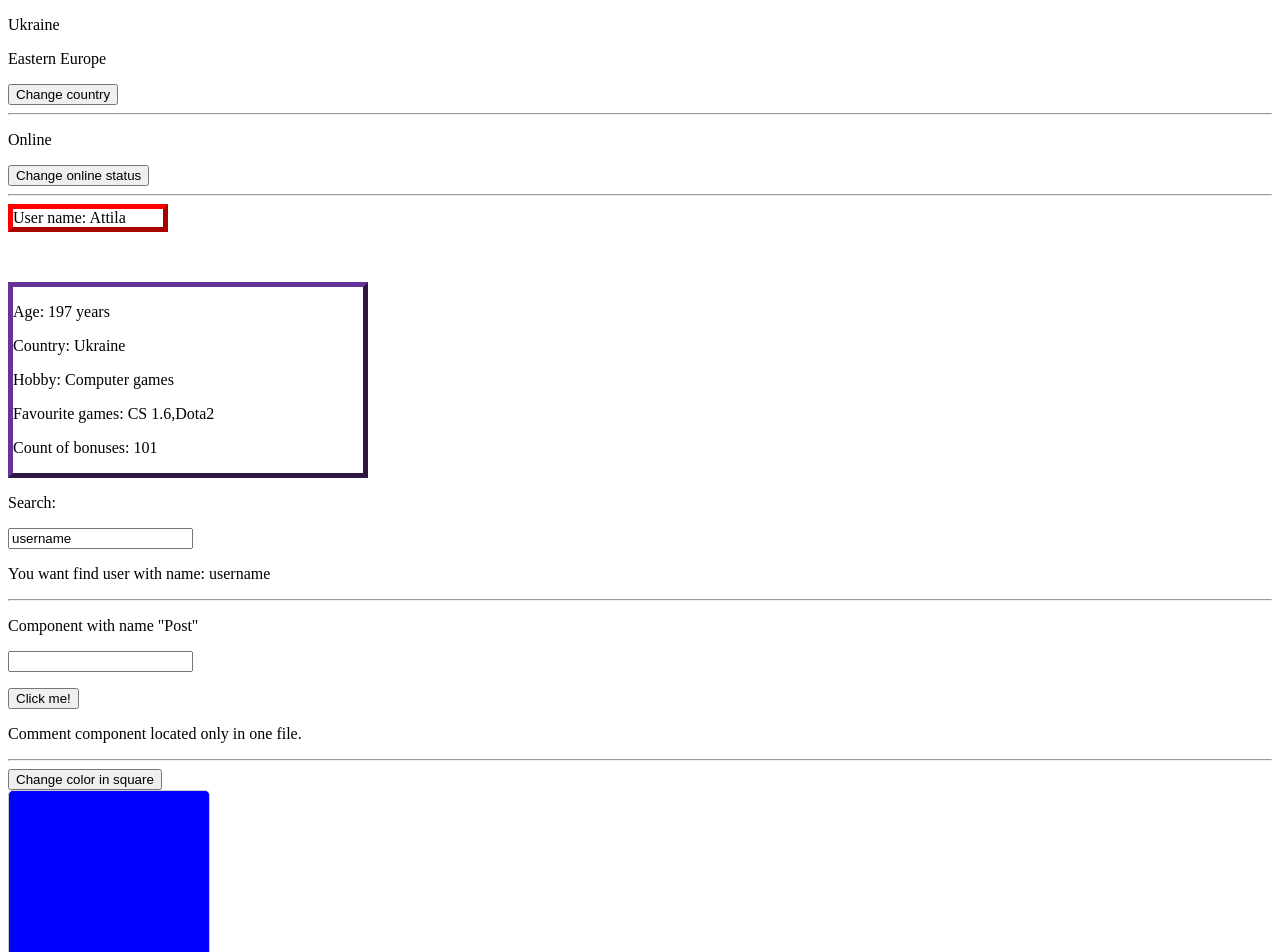
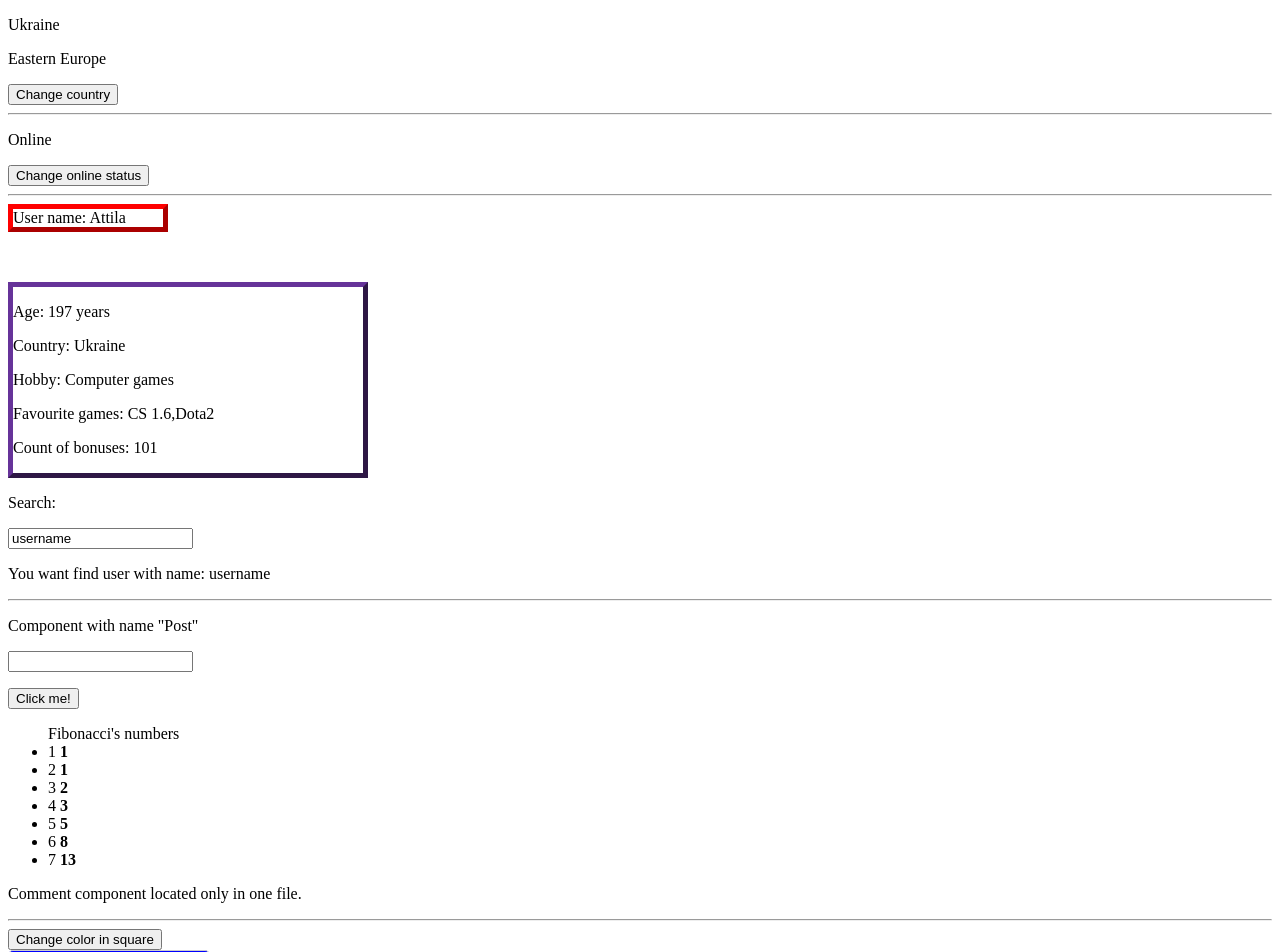
Before and after one commit to ivanskyi/Angular, an Angular app in the folder AngularCourse/Basic/: page / in a window 1280 px wide. Shown: the top 952 px of the page. Built offline with nearby package versions, Linux system fonts and the light colour scheme.

Commit message:
Added *ngFor directive

```diff
--- a/AngularCourse/Basic/src/app/post/post.component.html
+++ b/AngularCourse/Basic/src/app/post/post.component.html
@@ -3,3 +3,10 @@
 <input type="text" (keyup)="onInput($event)" (blur)="onBlur(myInput.value)" #myInput>
 <p><strong>{{inputValue}}</strong></p>
 <button (click)="onClick()"> Click me!</button>
+
+
+<ul> Fibonacci's numbers
+    <li *ngFor="let number of numbers; let idx = index">
+        {{idx + 1}} <strong> {{number}} </strong>
+    </li>
+</ul>
--- a/AngularCourse/Basic/src/app/post/post.component.ts
+++ b/AngularCourse/Basic/src/app/post/post.component.ts
@@ -10,6 +10,8 @@ import { throwError } from 'rxjs';
 export class PostComponent {
 
   inputValue = ''
+  numbers = [1, 1, 2, 3, 5, 8, 13]
+
   constructor() {
   }
 
```
